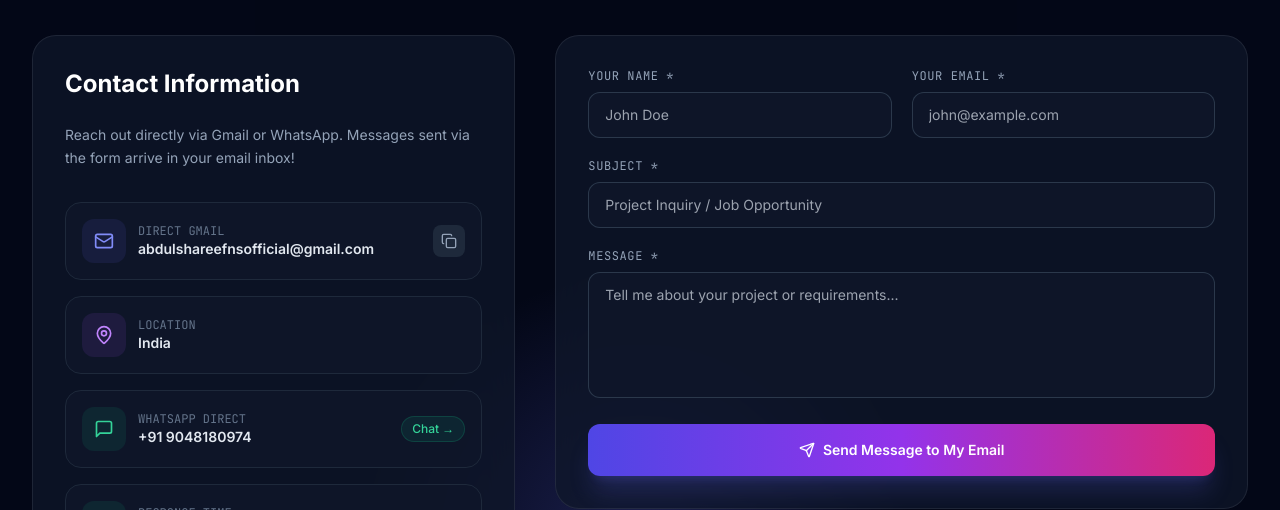
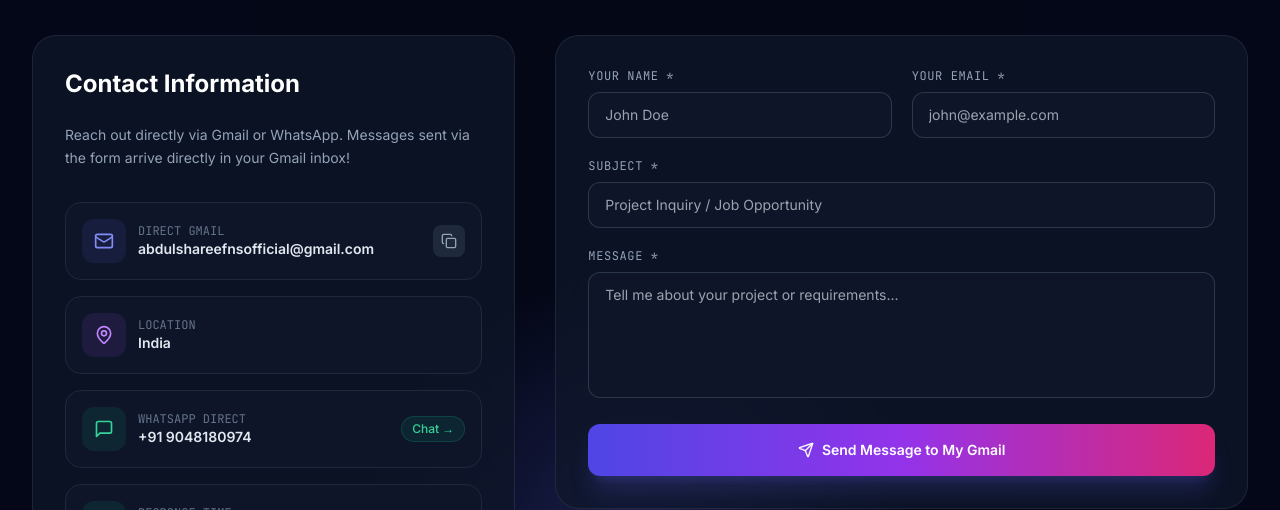
Before and after one commit to abdulshareefnsofficial/portfolio, a React (Vite) app: page / in a window 1280 px wide. Shown: the part 6500-7010 px from the top of the page. Built offline with nearby package versions, Linux system fonts and the light colour scheme; the HTML template or start-up script is replaced by a standard one.

Commit message:
Configure FormSubmit endpoint for abdulshareefnsofficial@gmail.com with WhatsApp fallback

```diff
--- a/src/components/Contact.jsx
+++ b/src/components/Contact.jsx
@@ -21,21 +21,24 @@ export const Contact = () => {
     setSubmitting(true);
 
     try {
-      // Send form data to Formspree endpoint for abdulshareefnsofficial@gmail.com
-      const response = await fetch(`https://formspree.io/f/abdulshareefnsofficial@gmail.com`, {
-        method: 'POST',
+      // Send form data to FormSubmit endpoint for abdulshareefnsofficial@gmail.com
+      const response = await fetch("https://formsubmit.co/ajax/abdulshareefnsofficial@gmail.com", {
+        method: "POST",
         headers: {
-          'Content-Type': 'application/json',
-          'Accept': 'application/json'
+          "Content-Type": "application/json",
+          "Accept": "application/json"
         },
         body: JSON.stringify({
           name: formData.name,
           email: formData.email,
-          subject: formData.subject,
+          _subject: `Portfolio Message from ${formData.name}: ${formData.subject}`,
           message: formData.message
         })
       });
 
+      const result = await response.json();
+
+      if (response.ok || result.success === "true") {
         setSubmitting(false);
         setSentSuccess(true);
 
@@ -48,8 +51,11 @@ export const Contact = () => {
 
         setFormData({ name: '', email: '', subject: '', message: '' });
         setTimeout(() => setSentSuccess(false), 6000);
+      } else {
+        throw new Error("Form submission failed");
+      }
     } catch (err) {
-      // Fallback to WhatsApp / Mailto if offline
+      // Fallback: Open WhatsApp with the pre-filled message
       setSubmitting(false);
       const encodedMsg = encodeURIComponent(`Hi Abdul Shareef,\n\nName: ${formData.name}\nEmail: ${formData.email}\nSubject: ${formData.subject}\nMessage: ${formData.message}`);
       window.open(`https://wa.me/919048180974?text=${encodedMsg}`, '_blank');
@@ -88,7 +94,7 @@ export const Contact = () => {
             <div className="glass-panel p-8 rounded-3xl border-slate-800 space-y-6">
               <h3 className="text-2xl font-bold text-white">Contact Information</h3>
               <p className="text-slate-400 text-sm leading-relaxed">
-                Reach out directly via Gmail or WhatsApp. Messages sent via the form arrive in your email inbox!
+                Reach out directly via Gmail or WhatsApp. Messages sent via the form arrive directly in your Gmail inbox!
               </p>
 
               <div className="space-y-4 pt-2">
@@ -245,7 +251,7 @@ export const Contact = () => {
               {sentSuccess && (
                 <div className="p-4 rounded-xl bg-emerald-500/20 border border-emerald-500/40 text-emerald-300 text-sm font-medium flex items-center gap-2 animate-in fade-in duration-200">
                   <Check className="w-5 h-5 text-emerald-400 shrink-0" />
-                  <span>Thank you! Your message has been submitted and sent directly to my inbox.</span>
+                  <span>Thank you! Your message has been submitted and sent directly to my Gmail inbox.</span>
                 </div>
               )}
 
@@ -260,7 +266,7 @@ export const Contact = () => {
                 ) : (
                   <>
                     <Send className="w-4 h-4" />
-                    <span>Send Message to My Email</span>
+                    <span>Send Message to My Gmail</span>
                   </>
                 )}
               </button>
```
Lines whose indentation alone changed are shown as unchanged.
